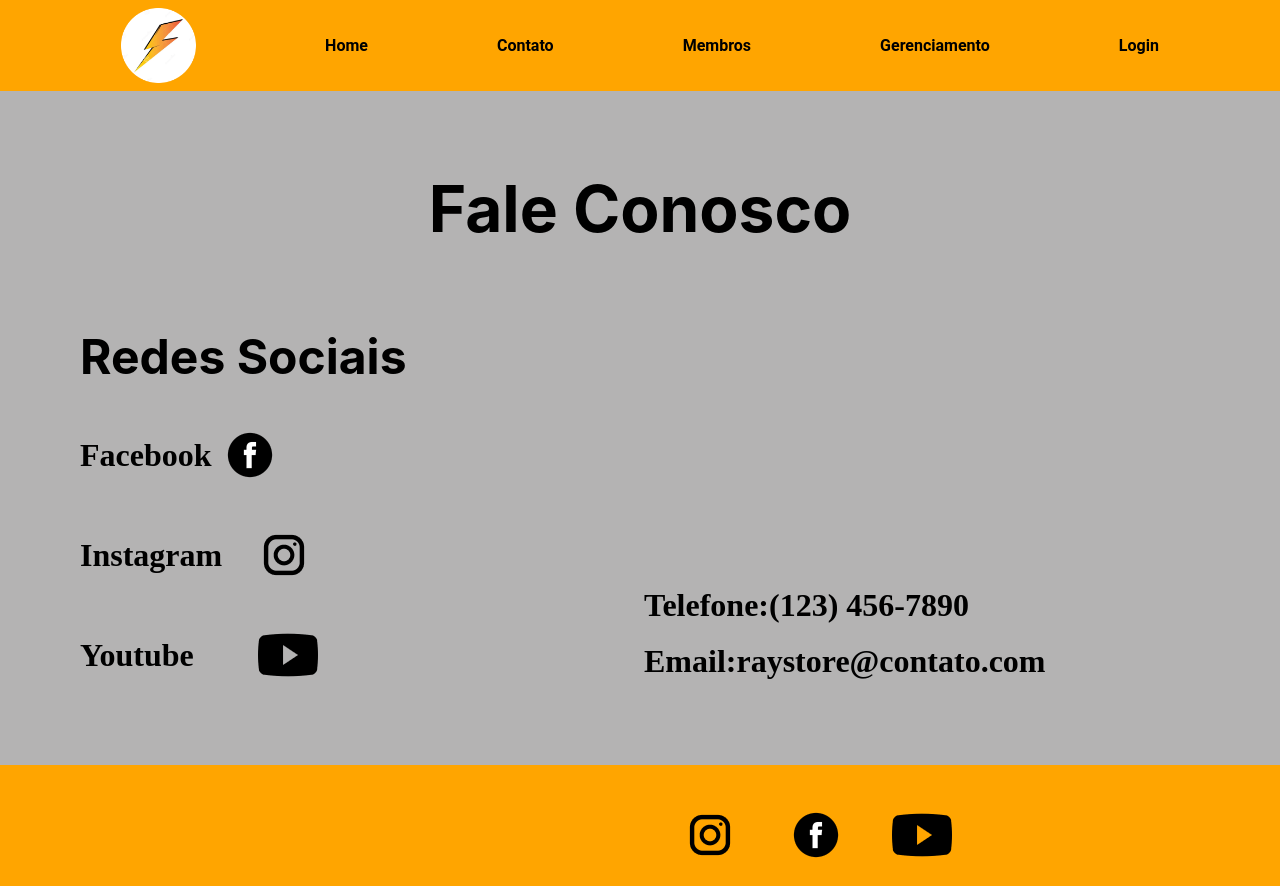
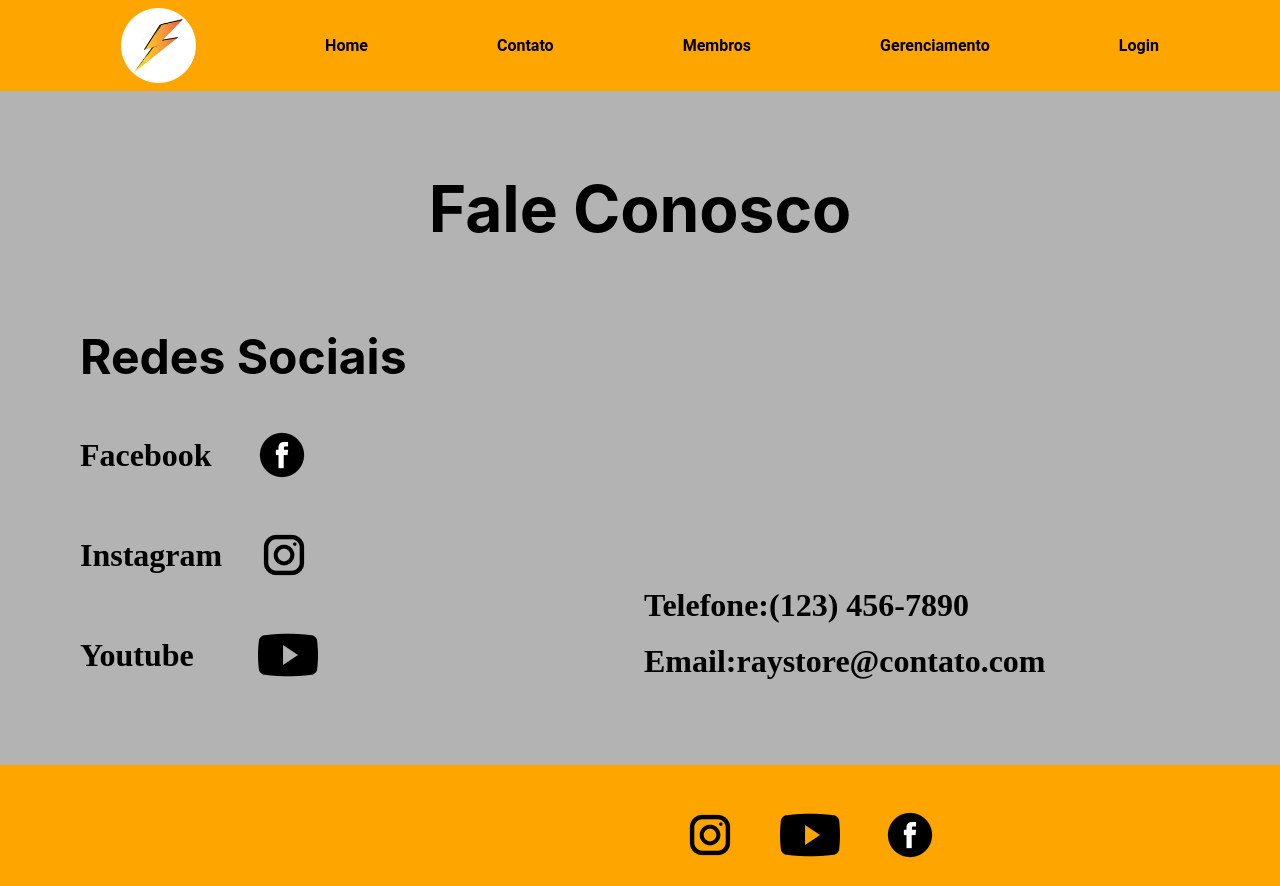
Before and after one commit to PedroHPMarques/ProjetoRay, a Next.js app: page /contato in a window 1280 px wide. Shown: the top 886 px of the page. Built offline with nearby package versions, Linux system fonts and the light colour scheme.

Commit message:
alterações dos links com imagens

```diff
--- a/src/components/Footer/index.tsx
+++ b/src/components/Footer/index.tsx
@@ -1,6 +1,7 @@
-import { HStack, Stack } from "@chakra-ui/react";
+import { HStack, Link, Stack } from "@chakra-ui/react";
 import { Image } from "../Image";
 import { TextIndex } from "../Text";
+import { LinkIndex } from "../Link";
 
 
 export function Footer(){
@@ -31,9 +32,11 @@ export function Footer(){
             w={"50%"}
             spacing={10}
             >
-                <Stack>
-                    <Image src={"/redes.png"} alt={"Redes Sociais"} width={272} height={60}/>
-                </Stack>
+                    <HStack spacing={10}>
+                        <LinkIndex href={"#"} src={"/insta.png"}/>
+                        <LinkIndex href={"#"} src={"/youtube.png"}/>
+                        <LinkIndex href={"#"} src={"/face.png"}/>
+                    </HStack>
                 <Stack>
                     <TextIndex text={"Telefone:(123) 456-7890"} color={"#000"} size={"20"}/>
                 </Stack>
--- a/src/components/Link/index.tsx
+++ b/src/components/Link/index.tsx
@@ -1,5 +1,6 @@
 import { Link } from "@chakra-ui/react";
 import NextLink from 'next/link'
+import { Image } from "../Image";
 
 interface LinkNavbarProps{
     href:string
@@ -15,8 +16,27 @@ export function LinkNavbar({href,text}:LinkNavbarProps){
             fontSize={"16px"}
             fontWeight={"bold"}
             fontFamily="Roboto"
+
         >
-        {text}
+           {text}
         </Link>
     )
 }
+
+
+interface LinkIndexProps{
+    href:string
+    src:string
+}
+
+export function LinkIndex({href,src}:LinkIndexProps){
+    return(
+        <Link
+            as={NextLink}
+            href={href}
+            color={"black"}
+        >
+           <Image src={src} alt={"Link Redes Sociais"} width={60} height={60}/>
+        </Link>
+    )
+}
--- a/src/components/Navbar/index.tsx
+++ b/src/components/Navbar/index.tsx
@@ -18,7 +18,7 @@ export function Navbar(){
             <LinkNavbar href={"/"} text={"Home"}/>
             <LinkNavbar href={"/contato"} text={"Contato"}/>
             <LinkNavbar href={"/membros"} text={"Membros"}/>
-            <LinkNavbar href={"/gerenciamento"} text={"Gerenciamento"}/>
+            <LinkNavbar href={"/apiMembros"} text={"Gerenciamento"}/>
             <LinkNavbar href={"/login"} text={"Login"}/>
         </HStack>
     )
--- a/src/pages/contato.tsx
+++ b/src/pages/contato.tsx
@@ -1,4 +1,5 @@
 import { Image } from "@/components/Image";
+import { LinkIndex } from "@/components/Link";
 import { TextIndex } from "@/components/Text";
 import { TitleIndex } from "@/components/Title";
 import { HStack, Stack } from "@chakra-ui/react";
@@ -25,21 +26,22 @@ export default function Contato(){
                         <TitleIndex text={"Redes Sociais"} color={"black"} size={"48px"}/>
                     </Stack>
                     <HStack
+                    spacing={10}
                     >
                         <TextIndex text={"Facebook"} color={"black"} size={"32px"}/>
-                        <Image src={"/face.png"} alt={"logo Facebook"} width={60} height={60}/>
+                        <LinkIndex href={"#"} src={"/face.png"}/>
                     </HStack>
                     <HStack
                     spacing={8}
                     >
                         <TextIndex text={"Instagram"} color={"black"} size={"32px"}/>
-                        <Image src={"/insta.png"} alt={"logo instagram"} width={60} height={60}/>
+                        <LinkIndex href={"#"} src={"/insta.png"}/>
                     </HStack>
                     <HStack
                     spacing={16}
                     >
                         <TextIndex text={"Youtube"} color={"black"} size={"32px"}/>
-                        <Image src={"/youtube.png"} alt={"logo youtube"} width={60} height={60}/>
+                        <LinkIndex href={"#"} src={"/youtube.png"}/>
                     </HStack>
                 </Stack>
 
```
Also changed, not shown: src/components/Card/index.tsx (+5 -5 lines), src/components/Table/index.tsx (+11 -27 lines), src/pages/apiMembros.tsx (+23 -0 lines), src/pages/gerenciamento.tsx (deleted, +0 -22 lines), 1 other file (tests, documents, lock files or other folders).
